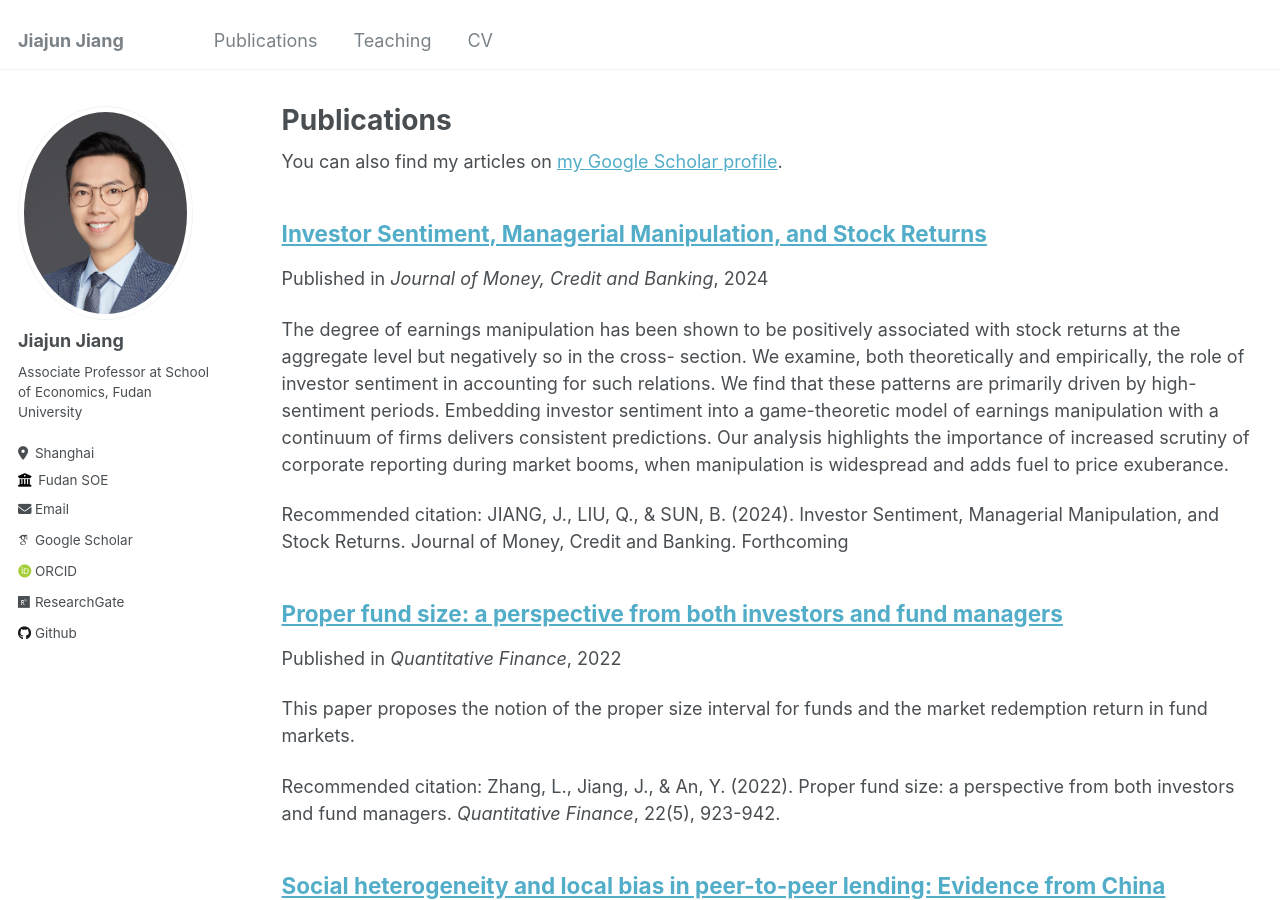
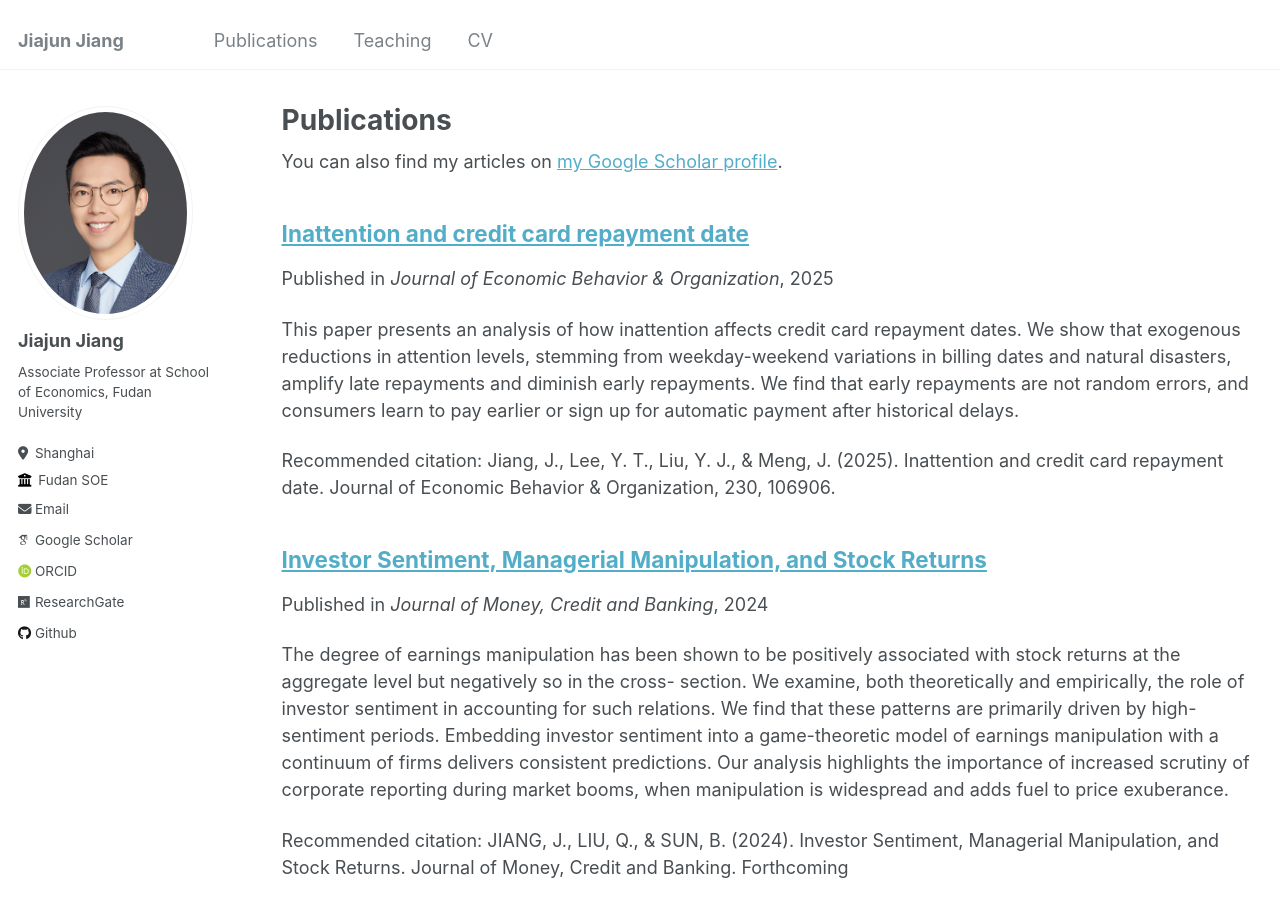
Before and after one commit to georgejjj/georgejjj.github.io, a Jekyll site: the page built from _pages/publications.md, in a window 1280 px wide and 900 px high. Built offline with Jekyll 4.4.1, drawn with Linux system fonts in a browser that asks for light colours; some web fonts are replaced.

Commit message:
Update publication and teaching

```diff
--- /dev/null
+++ b/_publications/2025-inattention_jebo.md
@@ -0,0 +1,10 @@
+---
+title: "Inattention and credit card repayment date"
+collection: publications
+permalink: /publication/2025-inattention_jebo
+excerpt: 'This paper presents an analysis of how inattention affects credit card repayment dates. We show that exogenous reductions in attention levels, stemming from weekday-weekend variations in billing dates and natural disasters, amplify late repayments and diminish early repayments. We find that early repayments are not random errors, and consumers learn to pay earlier or sign up for automatic payment after historical delays. '
+date: 2025-01-23
+venue: 'Journal of Economic Behavior & Organization'
+citation: 'Jiang, J., Lee, Y. T., Liu, Y. J., & Meng, J. (2025). Inattention and credit card repayment date. Journal of Economic Behavior & Organization, 230, 106906.'
+---
+This paper presents an analysis of how inattention affects credit card repayment dates. Data from an Asian commercial bank reveal that 70 % of repayments are made prior to the due date and 21 % are late. We show that exogenous reductions in attention levels, stemming from weekday-weekend variations in billing dates and natural disasters, amplify late repayments and diminish early repayments. We find that early repayments are not random errors, and consumers learn to pay earlier or sign up for automatic payment after historical delays. We introduce a model based on inattention and heterogeneous awareness to explain these findings.
```
Also changed, not shown: _pages/about.md (+6 -0 lines), _teaching/2025-Spring-frm.md (added, +25 -0 lines), _teaching/2024-summer-fe.md (renamed from _teaching/2014-spring-teaching-1.md), 4 other files.
